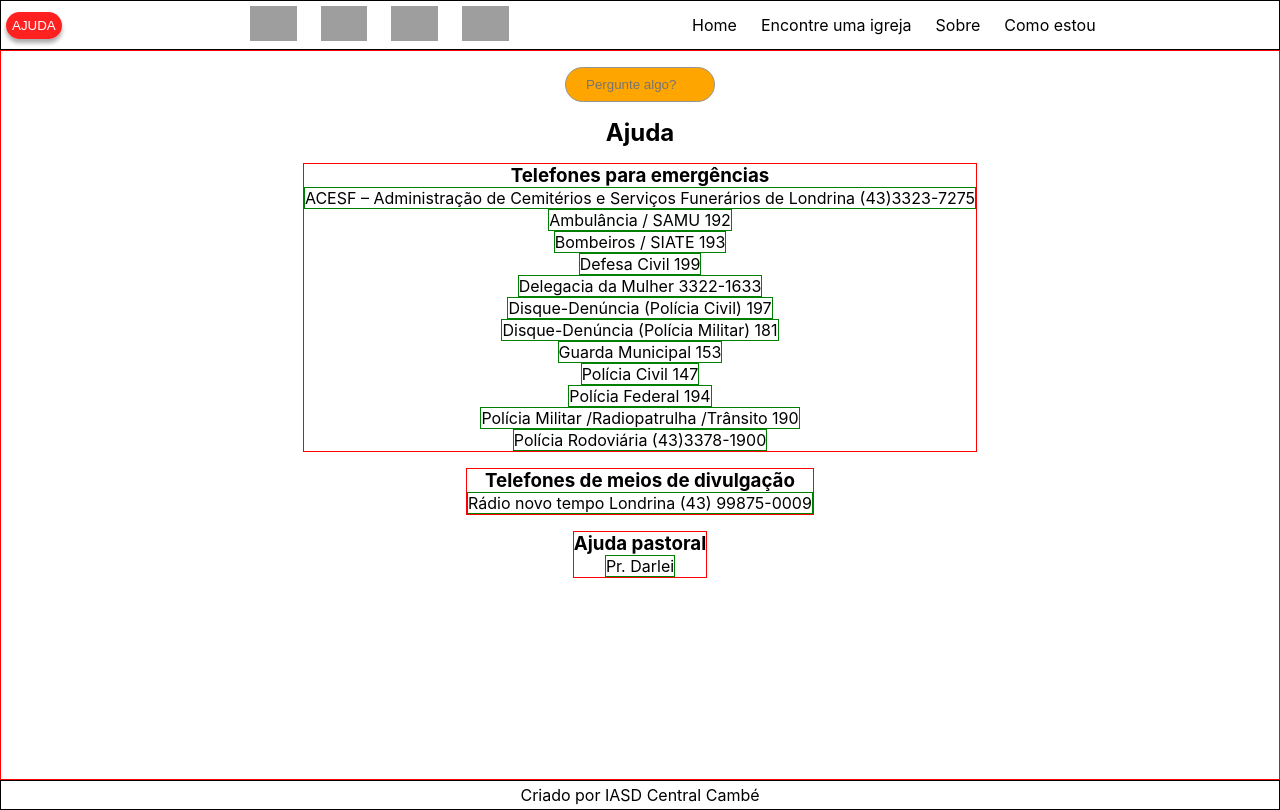
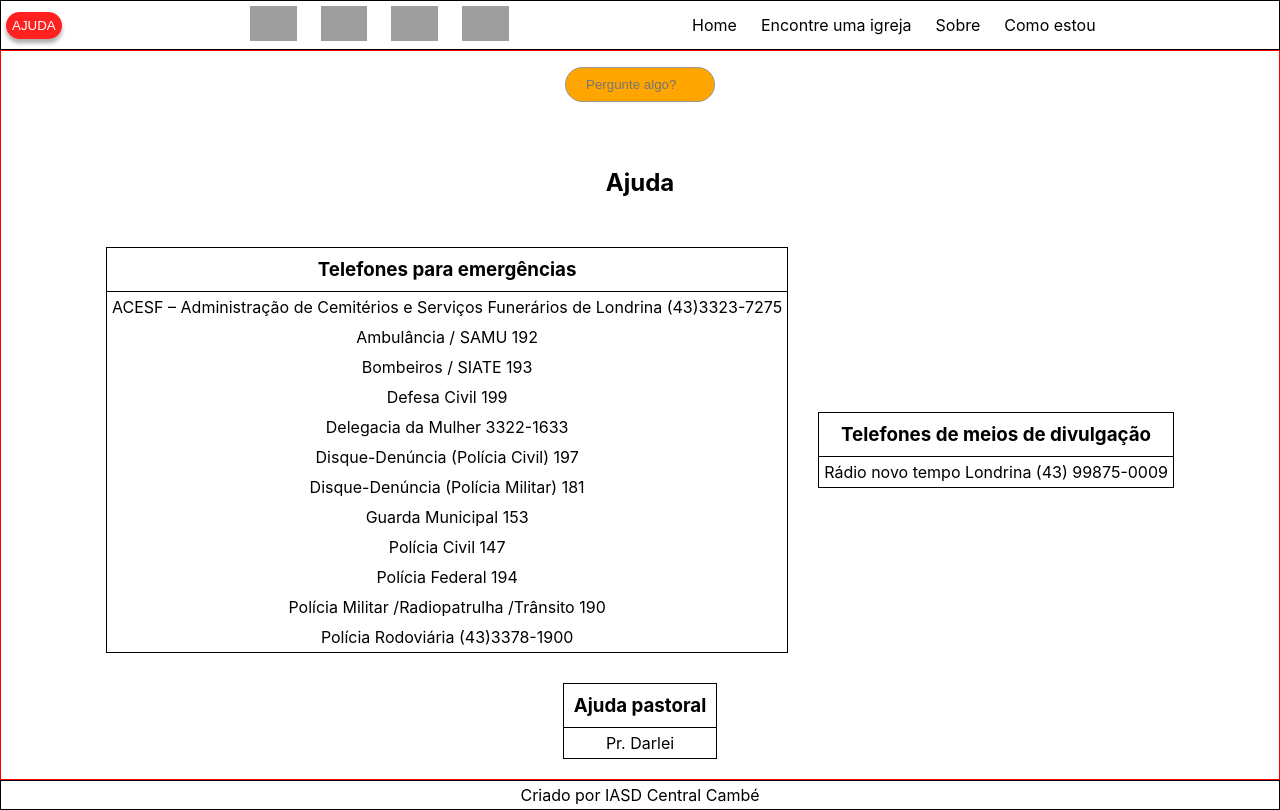
Before and after one commit to felipopm/iasd-central-cambe, a React (Vite) app: page /ajuda in a window 1280 px wide. Built offline with nearby package versions, Linux system fonts and the light colour scheme; grey boxes are pictures that could not be loaded.

Commit message:
Estilização paginas Card, sentinela, farol, sal

```diff
--- a/package.json
+++ b/package.json
@@ -13,6 +13,7 @@
     "axios": "^1.6.1",
     "react": "^18.2.0",
     "react-dom": "^18.2.0",
+    "react-icons": "^4.12.0",
     "react-router-dom": "^6.18.0"
   },
   "devDependencies": {
--- a/src/components/Card/Card.module.css
+++ b/src/components/Card/Card.module.css
@@ -7,42 +7,39 @@
 } */
 
 .assuntos {
-    width: 400px;
-    height: 275px;
+    display: flex;
+    flex-direction: column;
+    align-items: center;
 
-    border: 1px solid red;
+    width: 322px;
+    height: 266px;
+
+    /* border: 1px solid red; */
 }
 
 .link {
-
     display: flex;
     align-items: center;
     justify-content: center;
-
-    width: 100%;
-
-    padding-bottom: 5px;
-    padding-top: 10px;
 
     /* border: 1px solid blue; */
 }
 
 .titulo {
     display: flex;
-    align-items: center;
-    justify-content: center;
+    flex-direction: column;
 
-    height: auto;
-    background-color: white;
+    width: 90%;
+    margin-top: 5px;
     margin-bottom: 5px;
-    cursor: pointer;
+    font-size: 1.125rem;
 
-    border: 1px solid black;
-    box-shadow: 0 2px 4px rgba(0, 0, 0, 0.509);
+    /* border: 1px solid black; */
+    /* box-shadow: 0 2px 4px rgba(0, 0, 0, 0.509); */
 }
-p {
+.assuntos p {
     display: flex;
     justify-content: center;
 
-    border: 1px solid green;
+    /* border: 1px solid green; */
 }
--- a/src/index.css
+++ b/src/index.css
@@ -20,3 +20,7 @@
   padding: 0;
   box-sizing: border-box;
 }
+
+h2 {
+  padding: 50px;
+}
--- a/src/pages/Ajuda/Ajude.module.css
+++ b/src/pages/Ajuda/Ajude.module.css
@@ -1,7 +1,46 @@
+.ajuda {
+    display: flex;
+    align-items: center;
+    flex-direction: column;
+
+    width: 95%;
+
+    /* border: 1px solid red; */
+}
+.ajuda h2 {
+    padding: 50px;
+}
+
+.contatos {
+    display: flex;
+    align-items: center;
+    justify-content: center;
+    flex-wrap: wrap;
+    gap: 30px;
+
+    width: 100%;
+
+    /* border: 1px solid red; */
+}
+
 .emergencia, .divulga, .pastoral {
     display: flex;
     align-items: center;
     flex-direction: column;
 
-    border: 1px solid red;
+    border: 1px solid black;
 }
+
+.ajuda h3 {
+    border-bottom: 1px solid black;
+    width: 100%;
+
+    display: flex;
+    align-items: center;
+    justify-content: center;
+    padding: 10px;
+}
+
+.ajuda p {
+    padding: 5px;
+}
--- a/src/pages/Ajuda/index.jsx
+++ b/src/pages/Ajuda/index.jsx
@@ -8,9 +8,10 @@ function Ajuda() {
         <>
             <Header />
             <Container>
-                <h1>Ajuda</h1>
-
-                <section className={styles.emergencia}>
+                <section className={styles.ajuda}>
+                    <h2>Ajuda</h2>
+                    <section className={styles.contatos}>
+                        <div className={styles.emergencia}>
                             <h3>Telefones para emergências</h3>
                             <p>ACESF – Administração de Cemitérios e Serviços Funerários de Londrina	(43)3323-7275</p>
                             <p>Ambulância / SAMU	192</p>
@@ -24,16 +25,16 @@ function Ajuda() {
                             <p>Polícia Federal	194</p>
                             <p>Polícia Militar /Radiopatrulha /Trânsito	190</p>
                             <p>Polícia Rodoviária	(43)3378-1900</p>
-                </section>
-
-                <section className={styles.divulga}>
+                        </div>
+                        <div className={styles.divulga}>
                             <h3>Telefones de meios de divulgação</h3>
                             <p>Rádio novo tempo Londrina (43) 99875-0009</p>
-                </section>
-
-                <section className={styles.pastoral}>
+                        </div>
+                        <div className={styles.pastoral}>
                             <h3>Ajuda pastoral</h3>
                             <p>Pr. Darlei</p>
+                        </div>
+                    </section>
                 </section>
 
             </Container>
--- a/src/pages/Estou/index.jsx
+++ b/src/pages/Estou/index.jsx
@@ -8,7 +8,7 @@ function Farol(){
         <>
             <Header />
             <Container>
-                <h1 className={styles.titulo}>Estou</h1>
+                <h2 className={styles.titulo}>Estou</h2>
 
             </Container>
             <Footer />
--- a/src/pages/Farol/Farol.module.css
+++ b/src/pages/Farol/Farol.module.css
@@ -2,6 +2,8 @@
     display: flex;
     align-items: center;
     justify-content: center;
+
+    padding: 50px;
 }
 
 
@@ -10,8 +12,7 @@
     align-items: center;
     justify-content: center;
     flex-wrap: wrap;
+    gap: 20px;
 
     width: 100%;
-
-    border: 1px solid red;
 }
--- a/src/pages/Sal/Sal.module.css
+++ b/src/pages/Sal/Sal.module.css
@@ -2,6 +2,8 @@
     display: flex;
     align-items: center;
     justify-content: center;
+
+    padding: 50px;
 }
 
 .assuntos {
@@ -9,8 +11,7 @@
     align-items: center;
     justify-content: center;
     flex-wrap: wrap;
+    gap: 20px;
 
     width: 100%;
-
-    border: 1px solid red;
 }
--- a/src/pages/Sentinela/Sentinela.module.css
+++ b/src/pages/Sentinela/Sentinela.module.css
@@ -2,6 +2,8 @@
     display: flex;
     align-items: center;
     justify-content: center;
+
+    padding: 50px;
 }
 
 .assuntos {
@@ -9,8 +11,7 @@
     align-items: center;
     justify-content: center;
     flex-wrap: wrap;
+    gap: 20px;
 
     width: 100%;
-
-    border: 1px solid red;
 }
--- a/src/pages/Sobre/Sobre.module.css
+++ b/src/pages/Sobre/Sobre.module.css
@@ -1,7 +1,20 @@
-h1 {
+.sobre {
+    display: flex;
+    align-items: center;
+    flex-direction: column;
+
+    width: 100%;
+    /* border: 1px solid red; */
+}
+
+.sobre h2 {
     display: flex;
     align-items: center;
     justify-content: center;
+
+    padding: 50px;
+
+    /* border: 1px solid red; */
 }
 
 .endereco {
@@ -12,26 +25,33 @@ h1 {
     padding-top: 100px;
     padding-bottom: 100px;
 
-    border: 1px solid red;
+    /* border: 1px solid red; */
 }
 
 .midias {
-
     display: flex;
     align-items: center;
-    justify-content: center;
+    position: absolute;
+    bottom: 0;
     flex-direction: column;
     gap: 50px;
 
     padding-top: 100px;
     padding-bottom: 100px;
 
-    border: 1px solid red;
+    /* border: 1px solid red; */
 }
 
 .midia {
     display: flex;
     gap: 100px;
 
-    border: 1px solid blue;
+    font-size: 2rem;
+
+    /* border: 1px solid blue; */
 }
+
+.midia a {
+    text-decoration: none;
+    color: black;
+}
--- a/src/pages/Sobre/index.jsx
+++ b/src/pages/Sobre/index.jsx
@@ -2,28 +2,37 @@ import Header from "../../components/Header"
 import Footer from "../../components/Footer"
 import Container from '../../components/Container'
 import styles from './Sobre.module.css'
+import { FaInstagram } from "react-icons/fa6";
+import { FaFacebook } from "react-icons/fa";
+import { FaYoutube } from "react-icons/fa";
 
 function Sobre() {
     return(
         <>
             <Header />
             <Container>
-                <section >
+                <section className={styles.sobre}>
 
-                    <h1>Sobre</h1>
+                    <h2>Sobre</h2>
 
                     <section className={styles.endereco}>
-                        <h2>Igreja Adventista do Sétimo dia Central de Cambé</h2>
-                        <h3>R. Bélgica, 1749 - Centro, Cambé - PR, 86181-080 </h3>
-                        <h3>Próximo ao Centro Cultural de Cambé</h3>
+                        <h3>Igreja Adventista do Sétimo dia Central de Cambé</h3>
+                        <h4>R. Bélgica, 1749 - Centro, Cambé - PR, 86181-080 </h4>
+                        <h4>Próximo ao Centro Cultural de Cambé</h4>
                     </section>
 
                     <section className={styles.midias}>
                         <h3>Midias sociais</h3>
                         <div className={styles.midia}>
-                            <a href="https://www.instagram.com/iasdcentraldecambe/">Instagram</a>
-                            <a href="https://www.facebook.com">Facebook</a>
-                            <a href="https://www.youtube.com">Youtube</a>
+                            <a href="https://www.instagram.com/iasdcentraldecambe/" target="_blank" rel="noopener noreferrer">
+                                <FaInstagram />
+                            </a>
+                            <a href="https://www.facebook.com"  target="_blank" rel="noopener noreferrer">
+                                <FaFacebook />
+                            </a>
+                            <a href="https://www.youtube.com"  target="_blank" rel="noopener noreferrer">
+                                <FaYoutube />
+                            </a>
                         </div>
 
                     </section>
--- a/src/routes.jsx
+++ b/src/routes.jsx
@@ -24,6 +24,7 @@ function AppRoutes() {
                 <Route path="/sobre" element={<Sobre />}></Route>
                 <Route path="/estou" element={<Estou />}></Route>
                 <Route path="*" element={<Page404 />}></Route>
+
                 <Route path="/teste" element={<Teste />}></Route>
 
             </Routes>
```
Also changed, not shown: 1 other file (tests, documents, lock files or other folders). Lines whose indentation alone changed are shown as unchanged.
